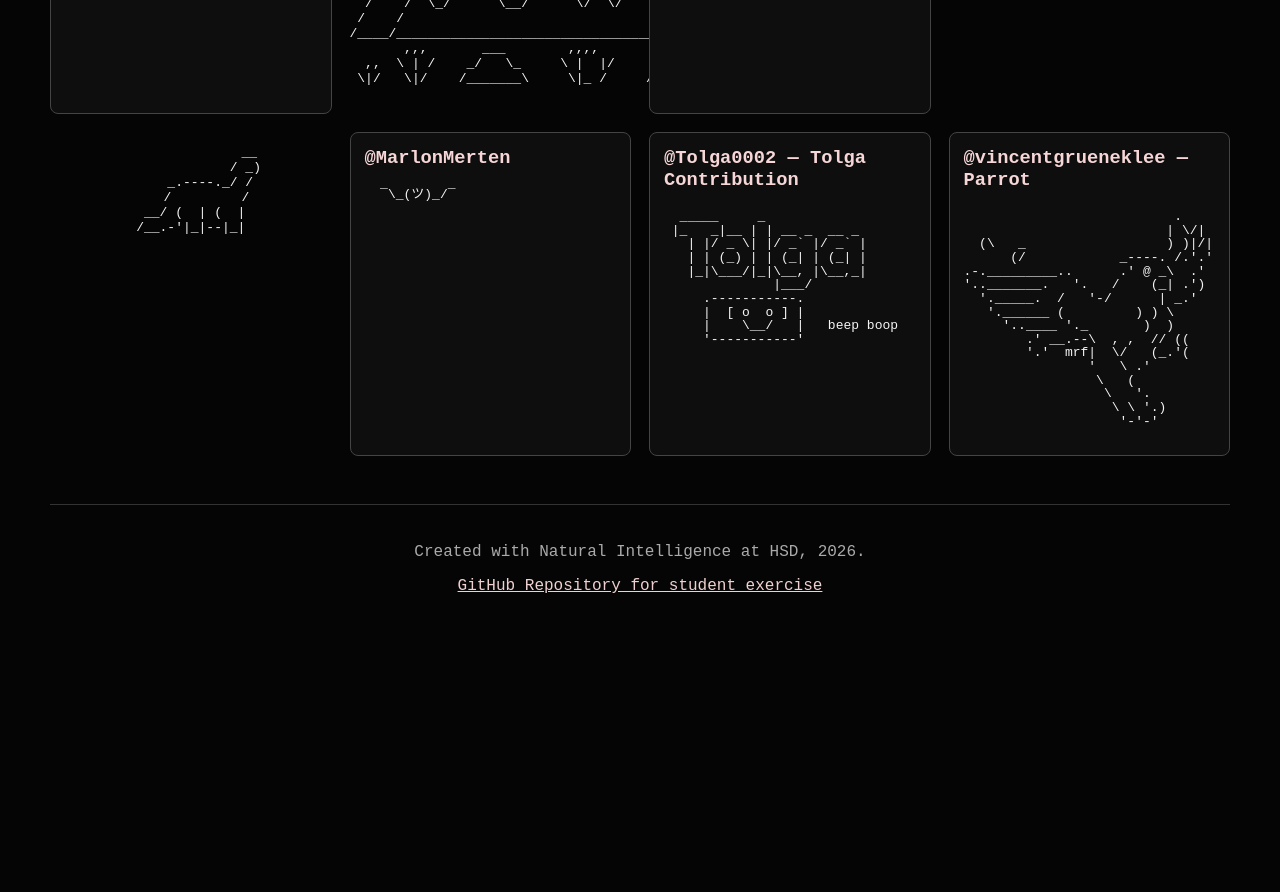
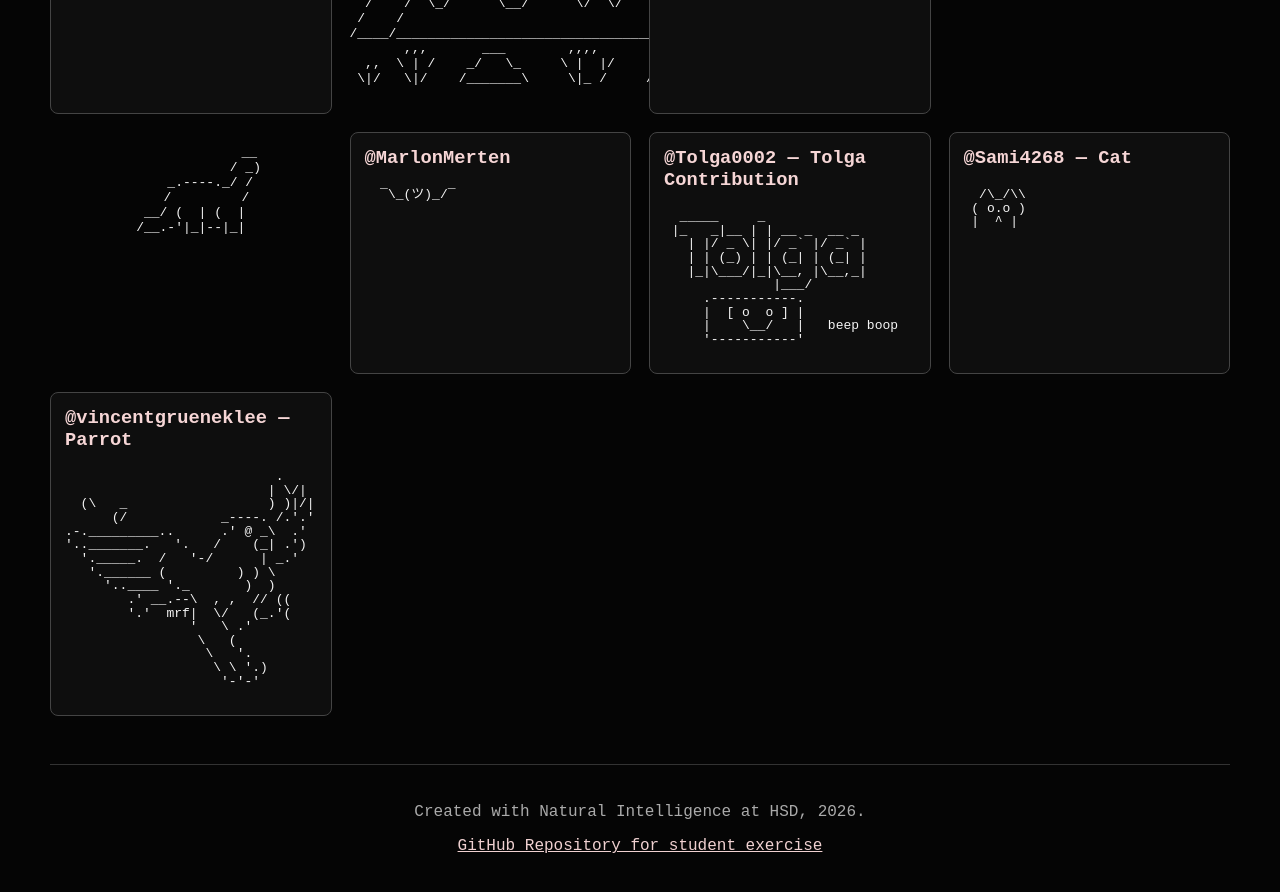
Before and after one commit to ZDDduesseldorf/ascii-gallery-students-2026, a plain HTML site: page index.html in a window 1280 px wide. Shown: the part 2760-3652 px from the top of the page. Before the commit the page ends 3435 px from the top, so only its background shows below. Drawn offline with Linux system fonts and the light colour scheme.

Commit message:
Add ASCII art by @Sami4268

```diff
--- a/index.html
+++ b/index.html
@@ -507,6 +507,16 @@
 </pre>
         </article>
 
+<article class="art-card">
+    <h3>@Sami4268 — Cat</h3>
+    <pre>
+  /\_/\\
+ ( o.o )
+ |  ^ |
+</pre>
+</article>
+
+
         <!-- S-Z: ADD NEW CARDS DIRECTLY ABOVE THIS COMMENT -->
 <article class="art-card">
     <h3>@vincentgrueneklee — Parrot</h3>
```
